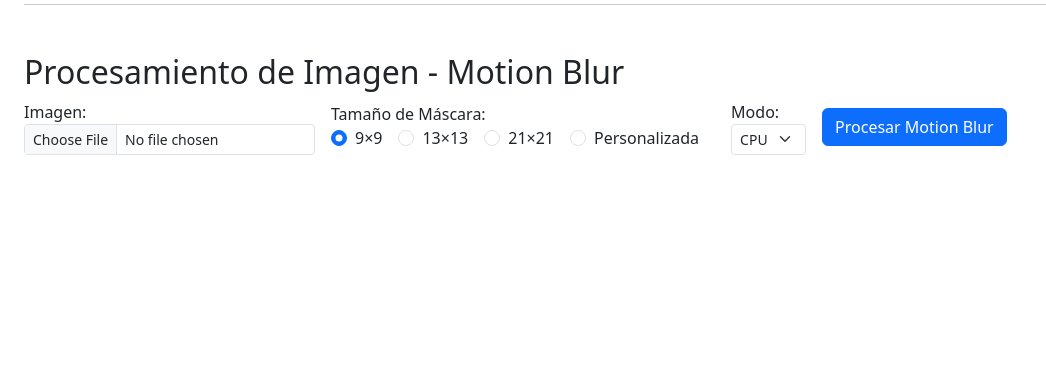
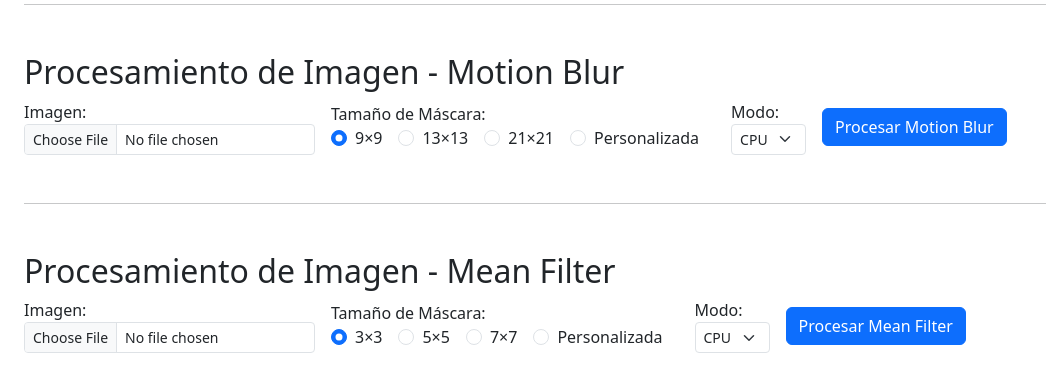
Before and after one commit to spardoc/Flask-pycuda-app, a Flask app: page / in a window 1280 px wide. Shown: the part 169-561 px from the top of the page, without its empty margins (0-1046 px from the left). Run offline with Flask 3, Linux system fonts and the light colour scheme.

Commit message:
Mean filter added

```diff
--- a/app.py
+++ b/app.py
@@ -2,9 +2,10 @@ import os
 from flask import Flask, render_template, request, url_for
 from werkzeug.utils import secure_filename
 from pycuda_dog import process_image
+from pycuda_motion_blur import process_image_motion_blur
+from pycuda_mean_filter import process_image_mean_filter  # ✅ Importa el filtro de media
 from PIL import Image
 import numpy as np
-from pycuda_motion_blur import process_image_motion_blur
 
 UPLOAD_FOLDER = 'static/uploads'
 ALLOWED_EXTENSIONS = {'png', 'jpg', 'jpeg'}
@@ -32,13 +33,13 @@ def index():
         img = Image.open(path_in).convert('RGB')
         img_np = np.array(img, dtype=np.uint8)
 
-        # Leer siempre el modo
-        mode = request.form.get('mode', 'cpu')  # 'cpu' o 'gpu'
+        # Leer modo (cpu o gpu)
+        mode = request.form.get('mode', 'cpu')
 
-        # Tipo de procesamiento: 'dog' o 'motion'
+        # Tipo de procesamiento
         method = request.form.get('method', 'dog')
 
-        # Leer y validar la opción de máscara
+        # Leer y validar tamaño de máscara
         opt = request.form.get('mask_option', '9')
         if opt == 'custom':
             try:
@@ -51,27 +52,29 @@ def index():
         else:
             mask_size = int(opt)
 
-        # Procesar según método
+        # Procesar según método seleccionado
         if method == 'motion':
             result_np, stats = process_image_motion_blur(img_np, mask_size, mode)
             out_name = f"motion_{mode}_{mask_size}.jpg"
-        else:
+        elif method == 'mean':
+            result_np, stats = process_image_mean_filter(img_np, mask_size, mode)
+            out_name = f"mean_{mode}_{mask_size}.jpg"
+        else:  # default: dog
             result_np, stats = process_image(img_np, mask_size, mode)
             out_name = f"dog_{mode}_{mask_size}.jpg"
 
-        # Guardar resultado
+        # Guardar imagen procesada
         path_out = os.path.join(app.config['UPLOAD_FOLDER'], out_name)
         Image.fromarray(result_np).save(path_out)
 
         return render_template('index.html',
-                                input_image=url_for('static', filename='uploads/' + filename),
-                                output_image=url_for('static', filename='uploads/' + out_name),
-                                stats=stats)
+                               input_image=url_for('static', filename='uploads/' + filename),
+                               output_image=url_for('static', filename='uploads/' + out_name),
+                               stats=stats)
 
     return render_template('index.html')
 
 
-
 if __name__ == '__main__':
     os.makedirs(app.config['UPLOAD_FOLDER'], exist_ok=True)
-    app.run(host='0.0.0.0', debug=True, use_reloader=False)
+    app.run(host='0.0.0.0', debug=False, use_reloader=False)
--- a/templates/index.html
+++ b/templates/index.html
@@ -171,6 +171,89 @@
     </div>
     {% endif %}
 
+    <hr class="my-5">
+
+    <h2>Procesamiento de Imagen - Mean Filter</h2>
+    <form method="post" enctype="multipart/form-data">
+        <input type="hidden" name="method" value="mean">
+        <div class="row g-3 align-items-center">
+            <!-- Subir imagen -->
+            <div class="col-auto">
+                <label for="image">Imagen:</label>
+                <input class="form-control form-control-sm" type="file" name="image" required>
+            </div>
+
+            <!-- Tamaño de máscara -->
+            <div class="col-auto">
+                <label>Tamaño de Máscara:</label>
+                <div class="d-flex flex-wrap">
+                    <div class="form-check form-check-inline">
+                        <input class="form-check-input" type="radio" name="mask_option" id="mean_mask3" value="3" checked>
+                        <label class="form-check-label" for="mean_mask3">3×3</label>
+                    </div>
+                    <div class="form-check form-check-inline">
+                        <input class="form-check-input" type="radio" name="mask_option" id="mean_mask5" value="5">
+                        <label class="form-check-label" for="mean_mask5">5×5</label>
+                    </div>
+                    <div class="form-check form-check-inline">
+                        <input class="form-check-input" type="radio" name="mask_option" id="mean_mask7" value="7">
+                        <label class="form-check-label" for="mean_mask7">7×7</label>
+                    </div>
+                    <div class="form-check form-check-inline">
+                        <input class="form-check-input" type="radio" name="mask_option" id="mean_mask_custom" value="custom">
+                        <label class="form-check-label" for="mean_mask_custom">Personalizada</label>
+                    </div>
+                </div>
+            </div>
+
+            <!-- Input personalizado -->
+            <div id="mean-custom-size-group" class="col-auto" style="display: none;">
+                <label for="mask_size">Tamaño:</label>
+                <input type="number" name="mask_size" class="form-control form-control-sm" placeholder="ej. 9" min="1" max="501" step="2">
+            </div>
+
+            <!-- Modo -->
+            <div class="col-auto">
+                <label>Modo:</label>
+                <select name="mode" class="form-select form-select-sm">
+                    <option value="cpu">CPU</option>
+                    <option value="gpu">GPU</option>
+                </select>
+            </div>
+
+            <!-- Botón -->
+            <div class="col-auto">
+                <button class="btn btn-primary">Procesar Mean Filter</button>
+            </div>
+        </div>
+    </form>
+
+    {% if stats and "mean" in output_image %}
+    <hr>
+    <div class="row">
+        <div class="col-md-6">
+            <h5>Original</h5>
+            <img src="{{ input_image }}" class="img-fluid">
+        </div>
+        <div class="col-md-6">
+            <h5>Procesada (Mean Filter)</h5>
+            <img src="{{ output_image }}" class="img-fluid">
+        </div>
+    </div>
+    <div class="mt-3">
+        <h5>Estadísticas:</h5>
+        <ul>
+            <li>Modo: {{ stats.mode }}</li>
+            <li>Tamaño máscara: {{ stats.mask_size }}</li>
+            {% if stats.mode == 'GPU' %}
+            <li>Hilos por bloque: {{ stats.threads }}</li>
+            <li>Bloques: {{ stats.blocks }}</li>
+            {% endif %}
+            <li>Tiempo (s): {{ stats.time_s | round(4) }}</li>
+        </ul>
+    </div>
+    {% endif %}
+
     <script>
         // Mostrar input personalizado para DoG
         const dogRadios = document.querySelectorAll('input[name="mask_option"]');
@@ -203,6 +286,22 @@
                 }
             });
         });
+
+        // Mostrar input personalizado para Mean
+        const meanRadios = document.querySelectorAll('input[name="mask_option"]');
+        const meanCustomGroup = document.getElementById('mean-custom-size-group');
+        meanRadios.forEach(radio => {
+            radio.addEventListener('change', () => {
+                if (radio.id.startsWith("mean_")) {
+                    if (radio.value === 'custom' && radio.checked) {
+                        meanCustomGroup.style.display = 'flex';
+                    } else if (radio.checked) {
+                        meanCustomGroup.style.display = 'none';
+                        meanCustomGroup.querySelector('input').value = '';
+                    }
+                }
+            });
+        });
     </script>
 </body>
 </html>
```
Also changed, not shown: pycuda_mean_filter.py (added, +116 -0 lines).
